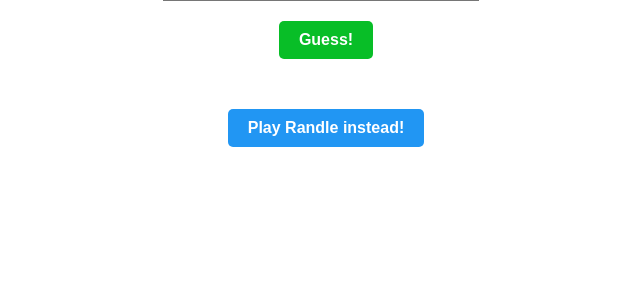
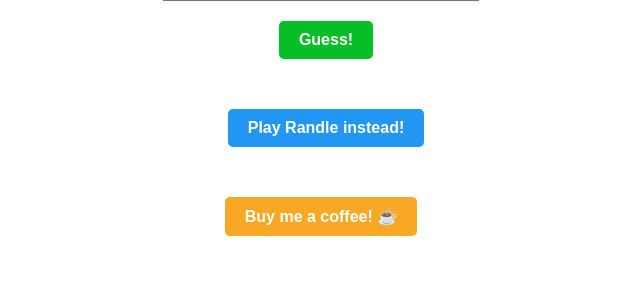
Before and after one commit to jamesdanielwhitford/deploy-test, a Flask app: page / in a window 1280 px wide. Shown: the part 224-520 px from the top of the page, without its empty margins (319-959 px from the left). Run offline with Flask 3, Linux system fonts and the light colour scheme; some libraries are stand-ins or nearby versions.

Commit message:
add coffee button

```diff
--- a/static/css/styles.css
+++ b/static/css/styles.css
@@ -10,6 +10,25 @@
   padding: 0 20px;
   background-color: #fff;
   box-shadow: 0 0 5px rgba(0, 0, 0, 0.1);
+}
+
+button.center {
+  display: block;
+  margin: 0 auto;
+  margin-top: 50px;
+  padding: 10px 20px;
+  font-size: 16px;
+  font-weight: bold;
+  background-color: #f9a826;
+  color: #fff;
+  border: none;
+  border-radius: 5px;
+  cursor: pointer;
+  transition: background-color 0.3s ease;
+}
+
+button.center:hover {
+  background-color: #d18f18;
 }
 
 h1 {
--- a/templates/hardle.html
+++ b/templates/hardle.html
@@ -28,6 +28,7 @@
       <form action="/randle" method="get" id="form">
         <input type="submit" id="randleButton" value="Play Randle instead!" />
       </form>
+      <button class="center" id="coffee" onclick="window.open('https://www.buymeacoffee.com/jameswhitford')">Buy me a coffee! ☕️</button>
     </div>
     <script src="https://cdnjs.cloudflare.com/ajax/libs/seedrandom/3.0.5/seedrandom.min.js"></script>
     <script type="module" src="{{ url_for('static', filename='js/hardle.js') }}"></script>
```
